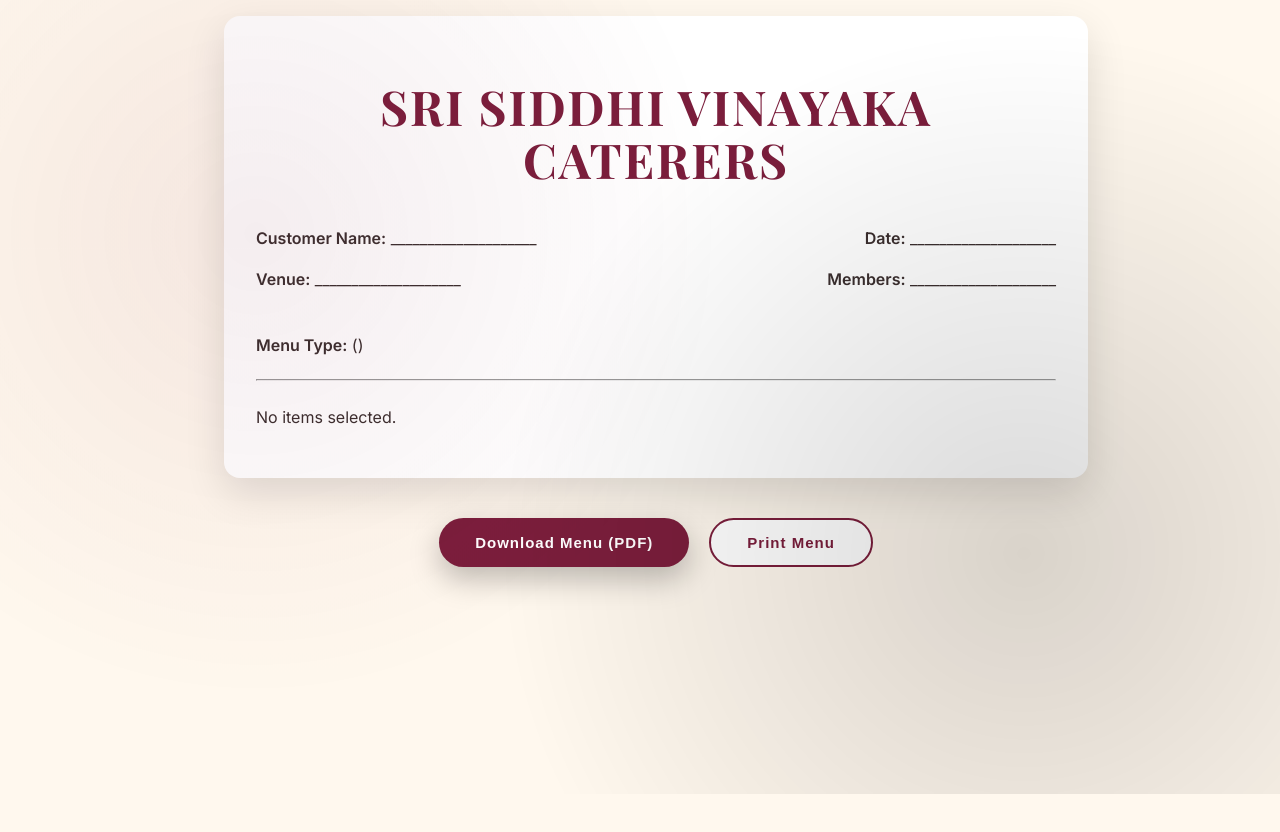
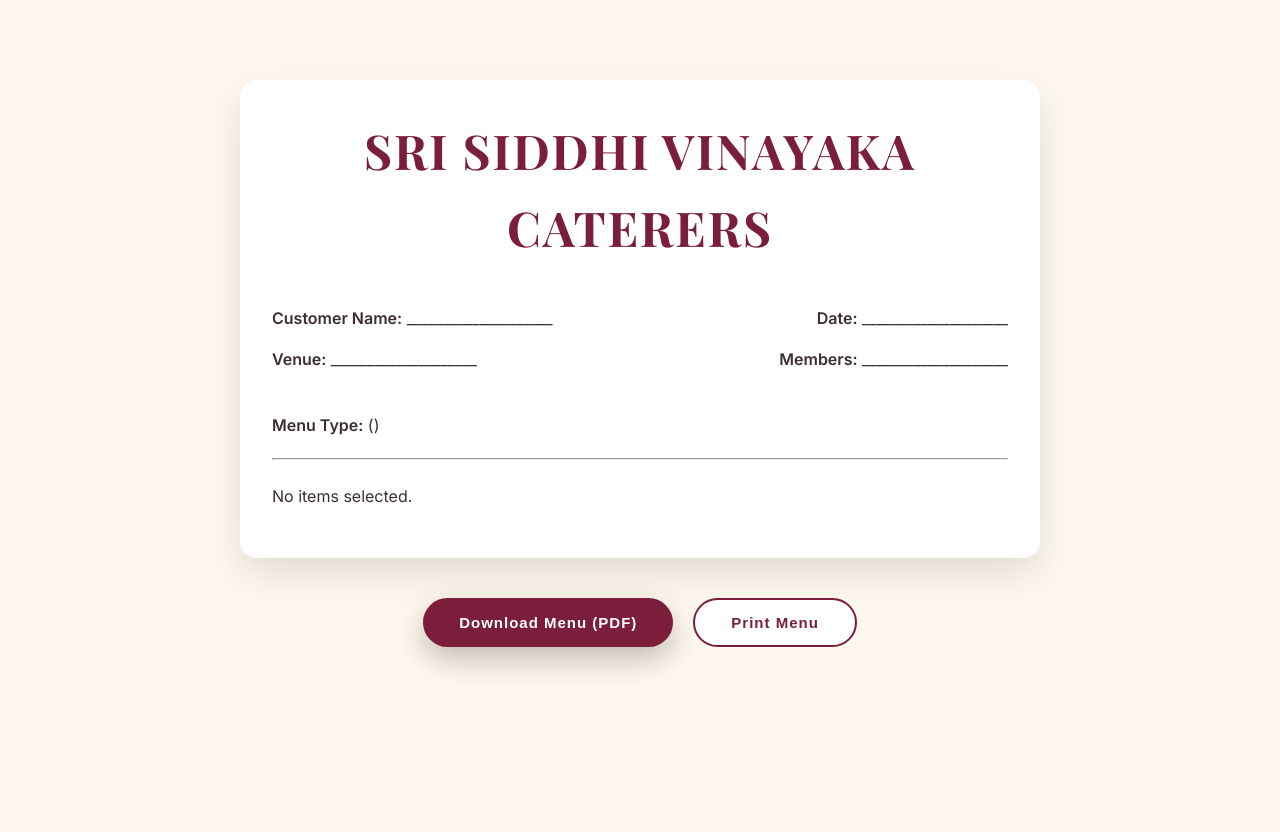
Before and after one commit to BhavanaBethi7/catering-menu-app, a React (Vite) app in the folder frontend/: page /view-menu in a window 1280 px wide. After the commit the page ends 800 px from the top, so only its background shows below. Built offline with nearby package versions, Linux system fonts and the light colour scheme.

Commit message:
Update frontend UI and fixes

```diff
--- a/frontend/src/components/PageContainer.jsx
+++ b/frontend/src/components/PageContainer.jsx
@@ -7,40 +7,19 @@ export default function PageContainer({ children }) {
       <BrandedNavbar />
 
       <motion.div
-  initial={{ opacity: 0}}
-  animate={{ opacity: 1}}
-  exit={{ opacity: 0, y: -20 }}
-  transition={{ duration: 0.5, ease: "easeOut" }}
+        initial={{ opacity: 0 }}
+        animate={{ opacity: 1 }}
+        transition={{ duration: 0.3 }}
         style={{
           width: "100%",
-    maxHeight: "100vh",
-    margin: "0 auto",
+          minHeight: "100vh",
           padding: "16px",
-    overflowY: "auto",
-    WebkitOverflowScrolling: "touch",
-    minHeight: "100vh",   // ✅ allow page growth
-  }}
->
-  <div
-  style ={{
-    maxWidth: "1200px",
-    margin: "0 auto",
+          paddingTop: "80px", // space for navbar
+          overflowX: "hidden",
         }}
       >
         {children}
-  </div>
       </motion.div>
-
     </>
   );
 }
-
-/* ================================
-   RESPONSIVE CONTAINER
-================================ */
-const containerStyle = {
-  width: "100%",
-  maxWidth: "1400px",
-  margin: "0 auto",
-  padding: "24px",
-};
--- a/frontend/src/index.css
+++ b/frontend/src/index.css
@@ -1,269 +1,166 @@
-:root {
-  font-family: system-ui, Avenir, Helvetica, Arial, sans-serif;
-  line-height: 1.5;
-  font-weight: 400;
+/* ================================
+   BASE RESET & TYPOGRAPHY
+================================ */
 
-  color-scheme: light dark;
-  color: rgba(255, 255, 255, 0.87);
-  background-color: #242424;
+*,
+*::before,
+*::after {
+  box-sizing: border-box;
+}
 
-  font-synthesis: none;
-  text-rendering: optimizeLegibility;
-  -webkit-font-smoothing: antialiased;
-  -moz-osx-font-smoothing: grayscale;
-}
-html, body, #root {
-  min-height: 100%;
-  width: 100%;
+html, body {
   margin: 0;
   padding: 0;
-  overflow-x: hidden;
-  overflow-y: auto;
-  -webkit-overflow-scrolling: touch;
-}
-#root
-{
-  min-height: 100%;
   width: 100%;
-}
-a {
-  font-weight: 500;
-  color: #646cff;
-  text-decoration: inherit;
-}
-a:hover {
-  color: #535bf2;
 }
 
 body {
-  margin: 0;
-  display: flex;
-  place-items: center;
-  min-width: 320px;
-  min-height: 100vh;
+  font-family: 'Inter', system-ui, sans-serif;
+  background: #FFF8EE;           /* festive ivory */
+  color: #3B2F2F;
+  line-height: 1.6;
+  overflow-x: hidden;            /* ✅ allows vertical scroll */
 }
 
-h1 {
-  font-size: 3.2em;
-  line-height: 1.1;
+/* ================================
+   BACKGROUND GLOW (SAFE)
+================================ */
+
+.background-glow {
+  position: fixed;
+  inset: 0;
+  z-index: -1;
+  pointer-events: none;
+  background:
+    radial-gradient(circle at 20% 30%, rgba(123, 30, 58, 0.08), transparent 40%),
+    radial-gradient(circle at 80% 70%, rgba(0, 0, 0, 0.12), transparent 45%);
 }
 
-button {
-  border-radius: 8px;
-  border: 1px solid transparent;
-  padding: 0.6em 1.2em;
-  font-size: 1em;
-  font-weight: 500;
+/* ================================
+   HEADINGS
+================================ */
 
-  background-color: #1a1a1a;
-  cursor: pointer;
-  transition: border-color 0.25s;
-}
-button:hover {
-  border-color: #646cff;
-}
-button:focus,
-button:focus-visible {
-  outline: 4px auto -webkit-focus-ring-color;
+h1, h2, h3 {
+  font-family: 'Playfair Display', serif;
+  color: #7B1E3C;
+  letter-spacing: 0.6px;
+  margin: 0;
 }
 
-@media (prefers-color-scheme: light) {
-  :root {
-    color: #213547;
-    background-color: #ffffff;
-  }
-  a:hover {
-    color: #747bff;
-  }
-  button {
-    background-color: #f9f9f9;
-  }
-}
-/* ===== PREMIUM CARD STYLE ===== */
-.premium-card {
-  background: rgba(255, 255, 255, 0.9);
-  border-radius: 22px;
-  padding: 2rem;
+h1 { font-size: 3rem; }
+h2 { font-size: 2.1rem; }
+h3 { font-size: 1.2rem; }
 
-  box-shadow:
-    0 18px 40px rgba(0, 0, 0, 0.08),
-    inset 0 1px 0 rgba(255,255,255,0.8);
+/* ================================
+   PAGE CONTAINER
+================================ */
 
-  border: 1px solid rgba(224, 159, 31, 0.25); /* saffron edge */
-  transition: all 0.35s ease;
+.page-wrapper {
+  width: 100%;
+  padding: 3rem 2rem;
 }
 
-.premium-card:hover {
-  transform: translateY(-6px);
+.glass-container {
+  width: 100%;
+  max-width: 1400px;
+  margin: 0 auto;
+  background: rgba(255, 255, 255, 0.9);
+  backdrop-filter: blur(18px);
+  border-radius: 26px;
+  padding: 3rem;
   box-shadow:
-    0 30px 65px rgba(0, 0, 0, 0.15);
-}
-.selected {
-  border: 2px solid #E09F1F; /* Saffron */
-  box-shadow:
-    0 0 0 5px rgba(224, 159, 31, 0.25),
-    0 15px 35px rgba(31, 111, 91, 0.25); /* Peacock green */
+    0 30px 80px rgba(0, 0, 0, 0.2),
+    inset 0 1px 0 rgba(255,255,255,0.6);
 }
 
-/* ---------- Selector Layout ---------- */
+/* ================================
+   SELECTORS
+================================ */
+
 .selector-container {
-  min-height: 60vh;
   display: flex;
   flex-direction: column;
-  justify-content: center;
   align-items: center;
+  gap: 2.5rem;
 }
 
 .selector-title {
   font-size: 1.8rem;
-  margin-bottom: 2.5rem;
-  color: #7b1e3a;
-  letter-spacing: 0.5px;
+  text-align: center;
 }
 
 .card-group {
   display: flex;
   gap: 2rem;
+  flex-wrap: wrap;
+  justify-content: center;
 }
 
-/* ---------- Selectable Cards ---------- */
+/* ================================
+   CARDS
+================================ */
+
+.premium-card {
+  background: rgba(255, 255, 255, 0.95);
+  border-radius: 22px;
+  padding: 2rem;
+  border: 1px solid rgba(224, 159, 31, 0.25);
+  box-shadow: 0 18px 40px rgba(0,0,0,0.08);
+  transition: all 0.3s ease;
+}
+
+.premium-card:hover {
+  transform: translateY(-4px);
+}
+
 .selectable {
   width: 220px;
   text-align: center;
   cursor: pointer;
 }
 
-.selectable h3 {
-  margin-bottom: 0.5rem;
-  font-size: 1.2rem;
+.selected {
+  border: 2px solid #E09F1F;
+  box-shadow:
+    0 0 0 4px rgba(224,159,31,0.25),
+    0 12px 30px rgba(0,0,0,0.15);
 }
 
-.selectable .hint {
-  font-size: 0.85rem;
-  opacity: 0.65;
-}
-/* ===============================
-   PREMIUM BACKGROUND
-================================ */
-
-body {
-  margin: 0;
-
-  background: linear-gradient(
-    120deg,
-    #fdfcfa 0%,
-    #fdfcfa 55%,
-    #1f1f1f 55%,
-    #1f1f1f 100%
-  );
-  min-height: 100vh;
-  overflow-x: hidden;
-}
-body::before {
-  content: "";
-  position: fixed;
-  inset: 0;
-  background:
-    radial-gradient(circle at 20% 30%, rgba(123, 30, 58, 0.08), transparent 40%),
-    radial-gradient(circle at 80% 70%, rgba(0, 0, 0, 0.15), transparent 45%);
-  pointer-events: none;
-  animation: glowMove 14s ease-in-out infinite alternate;
-}
-
-@keyframes glowMove {
-  0% {
-    transform: translateY(0);
-  }
-  100% {
-    transform: translateY(-20px);
-  }
-}
-/* ===============================
-   GLASS CONTENT CONTAINER
-================================ */
-
-.page-wrapper {
-  padding: 4rem 3rem;
-  display: flex;
-  justify-content: flex-start;
-}
-
-.glass-container {
-  background: rgba(255, 255, 255, 0.88);
-  backdrop-filter: blur(18px);
-  -webkit-backdrop-filter: blur(18px);
-
-  border-radius: 26px;
-  padding: 4rem;
-  width:100%;
-max-width: 2000px;
-
-
-  box-shadow:
-    0 30px 80px rgba(0, 0, 0, 0.25),
-    inset 0 1px 0 rgba(255, 255, 255, 0.6);
-
-  animation: fadeSlide 0.8s ease-out;
-}
-
-@keyframes fadeSlide {
-  from {
-    opacity: 0;
-    transform: translateY(30px);
-  }
-  to {
-    opacity: 1;
-    transform: translateY(0);
-  }
-}
-/* ===============================
-   COLUMN-WISE MENU ITEMS
+/* ================================
+   MENU ITEMS
 ================================ */
 
 .menu-items {
-  column-count: 3;          /* 👈 number of columns */
+  column-count: 3;
   column-gap: 3rem;
-  margin-top: 1.5rem;
+  margin-top: 2rem;
 }
 
 .menu-item {
   break-inside: avoid;
-  margin-bottom: 0.8rem;
-  font-size: 16px;
-  line-height: 1.6;
-  color: #2c2c2c;
-}
-body {
-  margin: 0;
-  font-family: 'Inter', sans-serif;
-  background: #FFF8EE;      /* Ivory festive */
-  color: #3B2F2F;           /* Warm dark brown */
-  line-height: 1.6;
+  margin-bottom: 0.75rem;
+  font-size: 15px;
 }
 
-h1, h2, h3 {
-  font-family: 'Playfair Display', serif;
-  color: #7B1E3C;           /* Wine */
-  letter-spacing: 0.6px;
+/* ================================
+   BUTTONS
+================================ */
+
+button {
+  border-radius: 24px;
+  border: none;
+  padding: 0.7rem 1.6rem;
+  font-weight: 600;
+  cursor: pointer;
 }
 
+/* ================================
+   DIVIDERS
+================================ */
 
-h1 {
-  font-size: 3rem;
-  font-weight: 700;
-}
-
-h2 {
-  font-size: 2.1rem;
-  font-weight: 600;
-}
-
-h3 {
-  font-size: 1.2rem;
-  font-weight: 600;
-}
 .festive-divider {
   height: 2px;
+  margin: 2rem 0;
   background: linear-gradient(
     to right,
     transparent,
@@ -272,9 +169,12 @@ h3 {
     #E09F1F,
     transparent
   );
-  margin: 1.5rem 0;
 }
-/* ---------- PRINT FIX ---------- */
+
+/* ================================
+   PRINT MODE
+================================ */
+
 @media print {
   body {
     background: white !important;
@@ -291,9 +191,7 @@ h3 {
 
   .print-area {
     position: absolute;
-    left: 0;
-    top: 0;
-    width: 100%;
+    inset: 0;
     padding: 40px;
   }
 
@@ -301,30 +199,36 @@ h3 {
     display: none !important;
   }
 }
+
 /* ================================
-   GLOBAL MOBILE FIXES
+   MOBILE FIXES (CRITICAL)
 ================================ */
 
 @media (max-width: 768px) {
-  body {
-    overflow-x: hidden;
+
+  h1 { font-size: 22px; }
+  h2 { font-size: 20px; }
+  h3 { font-size: 16px; }
+
+  .page-wrapper {
+    padding: 1.5rem 1rem;
   }
 
-  h1 {
-    font-size: 22px !important;
+  .glass-container {
+    padding: 1.25rem;
+    border-radius: 18px;
   }
 
-  h2 {
-    font-size: 20px !important;
+  .card-group {
+    flex-direction: column;
+    gap: 1.2rem;
   }
 
-  h3 {
-    font-size: 16px !important;
+  .selectable {
+    width: 100%;
+  }
+
+  .menu-items {
+    column-count: 1;       /* ✅ MAJOR FIX */
   }
 }
-@media (max-width: 768px) {
-  .flex-row {
-    flex-direction: column !important;
-    align-items: stretch !important;
-  }
-}
```
Also changed, not shown: frontend/src/components/BrandIntro.jsx (+21 -37 lines), 1 other file (tests, documents, lock files or other folders). Lines whose indentation alone changed are shown as unchanged.
